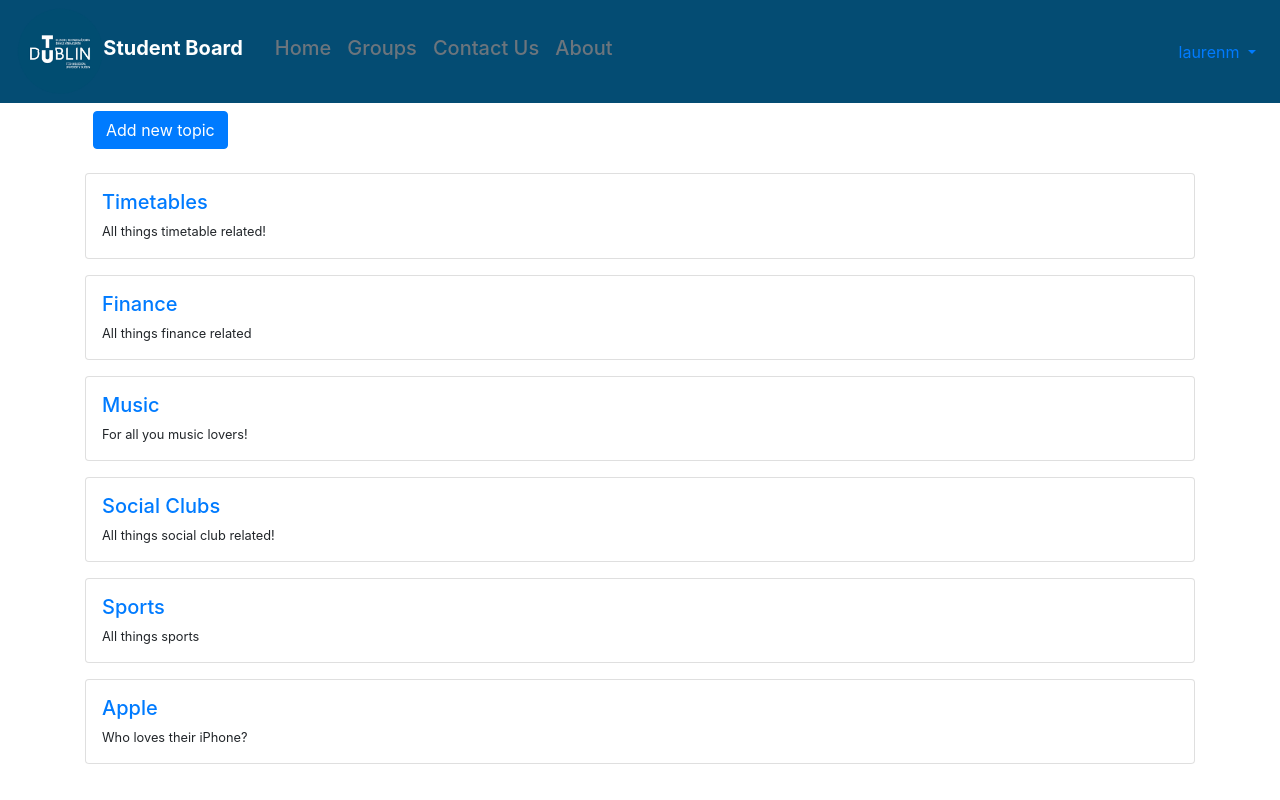
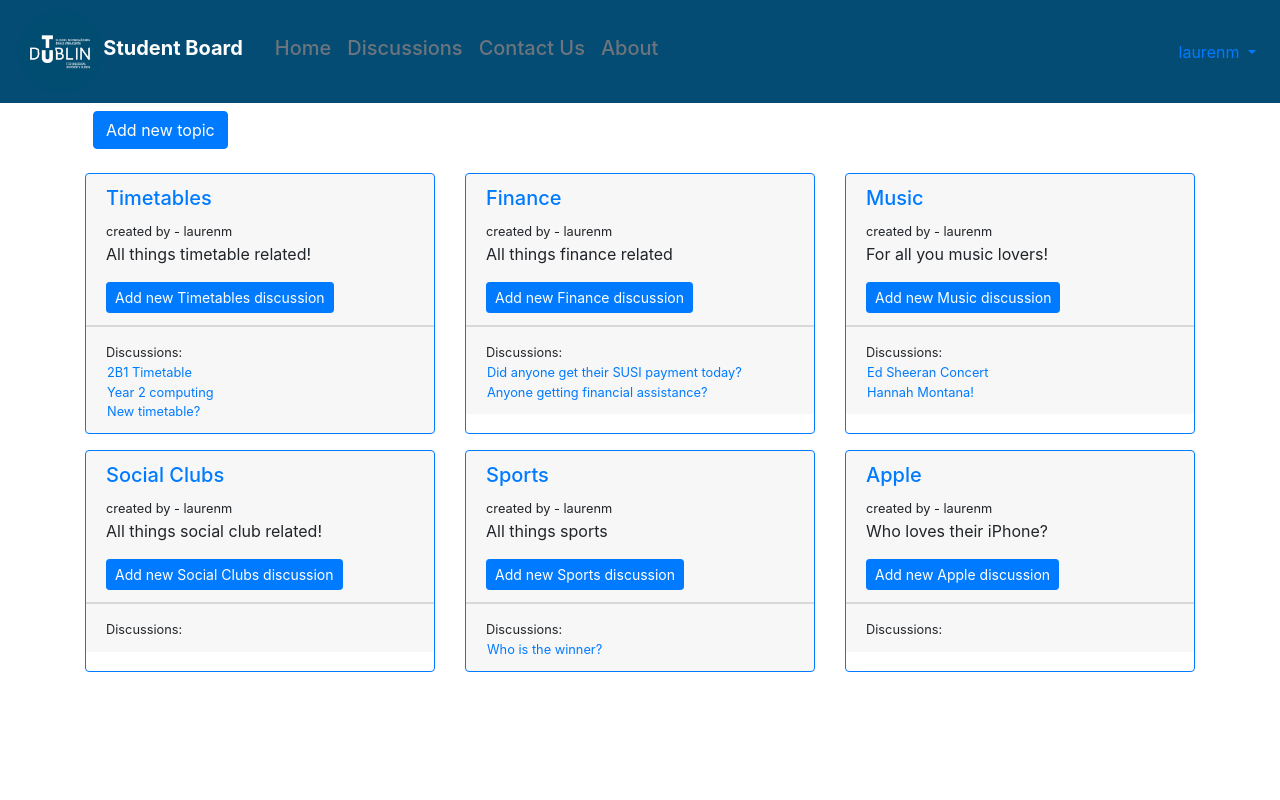
Before and after one commit to RhysMcCabe/come_slim_with_me, a Django app: page / in a window 1280 px wide. Run offline with Django 3.2, Linux system fonts and the light colour scheme; a user stored in the database is signed in; data comes from the database, SQL or seed files in the repository; both versions use the stored data as it was after the commit; some libraries are stand-ins or nearby versions.

Commit message:
Changed front end of homepage

```diff
--- a/messageboard/models.py
+++ b/messageboard/models.py
@@ -22,7 +22,7 @@ class Topic(models.Model):
 
 class Discussion(models.Model):
     topic = models.ForeignKey(
-        Topic, related_name="discussion", on_delete=models.CASCADE)
+        Topic, related_name="discussions", on_delete=models.CASCADE)
     title = models.CharField(max_length=140)
     body = models.TextField(max_length=400)
     member = models.ForeignKey(
--- a/templates/base.html
+++ b/templates/base.html
@@ -1,46 +1,45 @@
 {% load static %}
 <!DOCTYPE html>
 <html>
+
 <head>
   <meta charset="utf-8">
   <title>{% block title %}Student Board{% endblock title %}</title>
   <meta name="viewport" content="width=device-width, initial-scale=1, shrink-to-fit=no">
 
 
-   <link rel="stylesheet" href="https://stackpath.bootstrapcdn.com/bootstrap/4.5.0/css/bootstrap.min.css" integrity="sha384-9aIt2nRpC12Uk9gS9baDl411NQApFmC26EwAOH8WgZl5MYYxFfc+NcPb1dKGj7Sk" crossorigin="anonymous">
+  <link rel="stylesheet" href="https://stackpath.bootstrapcdn.com/bootstrap/4.5.0/css/bootstrap.min.css"
+    integrity="sha384-9aIt2nRpC12Uk9gS9baDl411NQApFmC26EwAOH8WgZl5MYYxFfc+NcPb1dKGj7Sk" crossorigin="anonymous">
   <link rel="stylesheet" type="text/css" href="{% static 'css/base.css' %}">
   <link rel="stylesheet" href="https://cdnjs.cloudflare.com/ajax/libs/font-awesome/4.7.0/css/font-awesome.min.css">
   <link rel="stylesheet" href="https://cdnjs.cloudflare.com/ajax/libs/twitter-bootstrap/4.3.1/css/bootstrap.min.css">
   <link rel="stylesheet" href="/vendors/formvalidation/dist/css/formValidation.min.css">
 </head>
+
 <body>
   <nav class="navbar navbar-expand-sm">
     <img src="/static/images/TUD.png" alt="tud-logo">
     <a class="text-white pr-3 font-weight-bold h5" href="{% url 'home' %}">Student Board</a>
     <ul class="navbar-nav text h5 ml-2 pb-2 float-left">
-            <li class="nav-link"><a class="text-muted" href="#">Home</a></li>
-            <li class="nav-link"><a class="text-muted" href="#">Groups</a></li>
+      <li class="nav-link"><a class="text-muted" href="{% url 'home' %}">Home</a></li>
+      <li class="nav-link"><a class="text-muted" href="#">Discussions</a></li>
       <li class="nav-link"><a class="text-muted" href="{% url 'contactus' %}">Contact Us</a></li>
       <li class="nav-link"><a class="text-muted" href="#">About</a></li>
     </ul>
-        <button class="navbar-toggler" type="button" data-toggle="collapse"
-        data-target="#navbarSupportedContent" aria-controls="navbarSupportedContent"
-        aria-expanded="false" aria-label="Toggle navigation">
+    <button class="navbar-toggler" type="button" data-toggle="collapse" data-target="#navbarSupportedContent"
+      aria-controls="navbarSupportedContent" aria-expanded="false" aria-label="Toggle navigation">
       <span class="navbar-toggler-icon"></span>
     </button>
     <div class="collapse navbar-collapse" id="navbarSupportedContent">
       {% if user.is_authenticated %}
       <ul class="navbar-nav ml-auto">
         <li class="nav-item">
-                <a class="nav-link dropdown-toggle" href="#" id="navbarDropdown"
-                role="button" data-toggle="dropdown" aria-haspopup="true"
-                aria-expanded="false">
+          <a class="nav-link dropdown-toggle" href="#" id="navbarDropdown" role="button" data-toggle="dropdown"
+            aria-haspopup="true" aria-expanded="false">
             {{ user.username }}
           </a>
-                <div class="dropdown-menu dropdown-menu-lg-right"
-                aria-labelledby="navbarDropdown">
-                  <a class="dropdown-item"
-                  href="{% url 'password_change'%}">Change password</a>
+          <div class="dropdown-menu dropdown-menu-lg-right" aria-labelledby="navbarDropdown">
+            <a class="dropdown-item" href="{% url 'password_change'%}">Change password</a>
             <div class="dropdown-divider"></div>
             <a class="dropdown-item" href="{% url 'logout' %}">
               Log Out</a>
@@ -66,11 +65,18 @@
 
 
 
- <script src="https://code.jquery.com/jquery-3.5.1.slim.min.js" integrity="sha384-DfXdz2htPH0lsSSs5nCTpuj/zy4C+OGpamoFVy38MVBnE+IbbVYUew+OrCXaRkfj" crossorigin="anonymous"></script>
- <script src="https://cdn.jsdelivr.net/npm/popper.js@1.16.0/dist/umd/popper.min.js" integrity="sha384-Q6E9RHvbIyZFJoft+2mJbHaEWldlvI9IOYy5n3zV9zzTtmI3UksdQRVvoxMfooAo" crossorigin="anonymous"></script>
- <script src="https://stackpath.bootstrapcdn.com/bootstrap/4.5.0/js/bootstrap.min.js" integrity="sha384-OgVRvuATP1z7JjHLkuOU7Xw704+h835Lr+6QL9UvYjZE3Ipu6Tp75j7Bh/kR0JKI" crossorigin="anonymous"></script>
+  <script src="https://code.jquery.com/jquery-3.5.1.slim.min.js"
+    integrity="sha384-DfXdz2htPH0lsSSs5nCTpuj/zy4C+OGpamoFVy38MVBnE+IbbVYUew+OrCXaRkfj"
+    crossorigin="anonymous"></script>
+  <script src="https://cdn.jsdelivr.net/npm/popper.js@1.16.0/dist/umd/popper.min.js"
+    integrity="sha384-Q6E9RHvbIyZFJoft+2mJbHaEWldlvI9IOYy5n3zV9zzTtmI3UksdQRVvoxMfooAo"
+    crossorigin="anonymous"></script>
+  <script src="https://stackpath.bootstrapcdn.com/bootstrap/4.5.0/js/bootstrap.min.js"
+    integrity="sha384-OgVRvuATP1z7JjHLkuOU7Xw704+h835Lr+6QL9UvYjZE3Ipu6Tp75j7Bh/kR0JKI"
+    crossorigin="anonymous"></script>
   <!-- Latest compiled and minified jQuery -->
 
- <script src="{% static 'javascript/contactus_form.js'%}" type="text/javascript" ></script>
+  <script src="{% static 'javascript/contactus_form.js'%}" type="text/javascript"></script>
 </body>
+
 </html>
--- a/templates/home.html
+++ b/templates/home.html
@@ -6,10 +6,25 @@
 {% endif %}
 <div class="row">
     {% for topic in all_topics_list %}
-    <div class="col-12 pt-3">
-        <div class=" card p-3 topics-entry">
-            <h5><a href="{% url 'discussion_list' topic.pk %}">{{ topic.name }}</a></h5>
-            <small>{{ topic.description }}</small>
+    <div class="col-4 pt-3 ">
+        <div class=" card border-primary topics-entry h-100">
+            <div class="card-header">
+                <h5><a href="{% url 'discussion_list' topic.pk %}">{{ topic.name }}</a></h5>
+                <small> created by - {{ topic.member }}</small>
+                <p>{{ topic.description }}</p>
+                {% if user.is_authenticated %}
+                <a href="{% url 'discussion_new' %}" class="btn btn-primary btn-sm">Add new {{ topic }} discussion</a>
+                </li>
+                {% endif %}
+            </div>
+            <div class="card-footer">
+                <small>Discussions:</small>
+                {% for discussion in topic.discussions.all %}
+                <div class="row">
+                    <a class="small ml-3 " href="{% url 'discussion_detail' discussion.pk %}">{{ discussion }}</a>
+                </div>
+                {% endfor %}
+            </div>
         </div>
     </div>
     {% endfor %}
```
Also changed, not shown: messageboard/admin.py (+10 -1 lines), db.sqlite3, static/javascript/home.js (added), templates/discussion_list.html (indentation only). Lines whose indentation alone changed are shown as unchanged.
